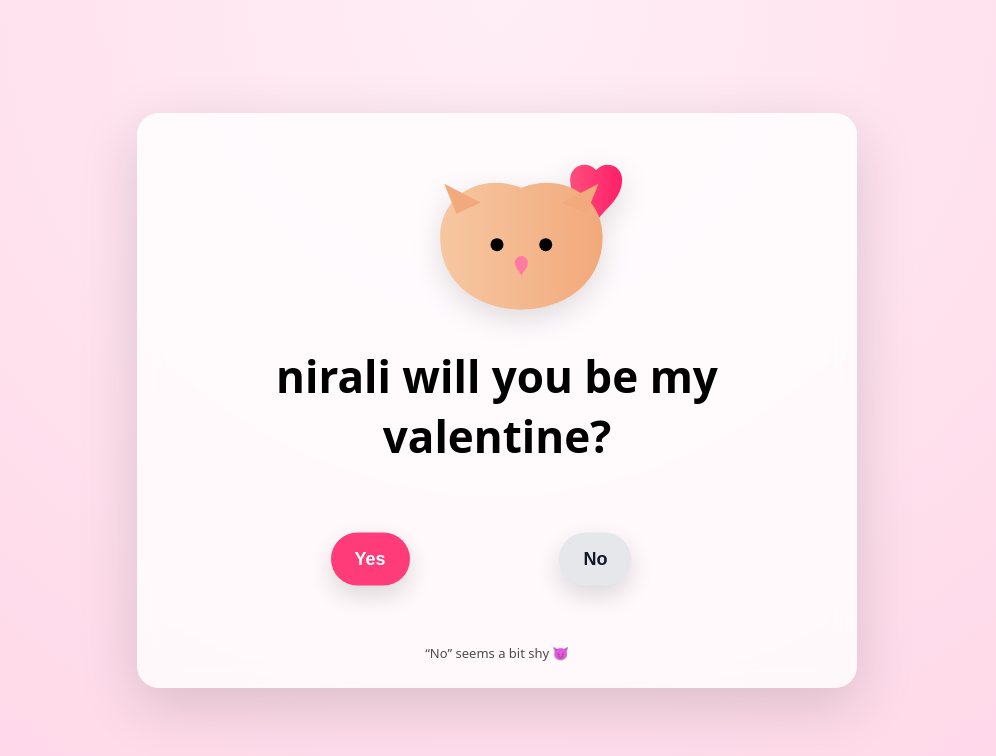
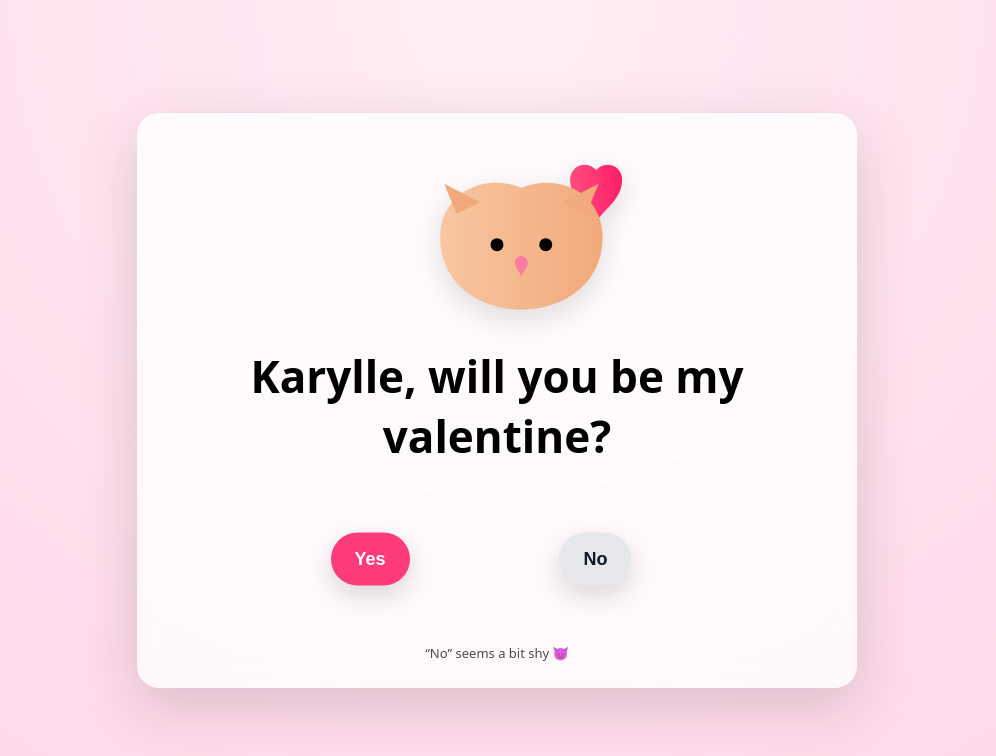
Before and after one commit to Panda-bbear/Karylle-Valentine, a plain HTML site: page index.html in a window 1280 px wide. Shown: the whole page, without its empty margins (143-1139 px from the left). Drawn offline with nearby package versions, Linux system fonts and the light colour scheme.

Commit message:
Update index.html

```diff
--- a/index.html
+++ b/index.html
@@ -171,7 +171,7 @@
             fill="#ff7aa2"/>
     </svg>
 
-    <h1>nirali will you be my valentine?</h1>
+    <h1>Karylle, will you be my valentine?</h1>
 
     <section class="button-zone" id="zone">
       <button id="yesBtn">Yes</button>
```
